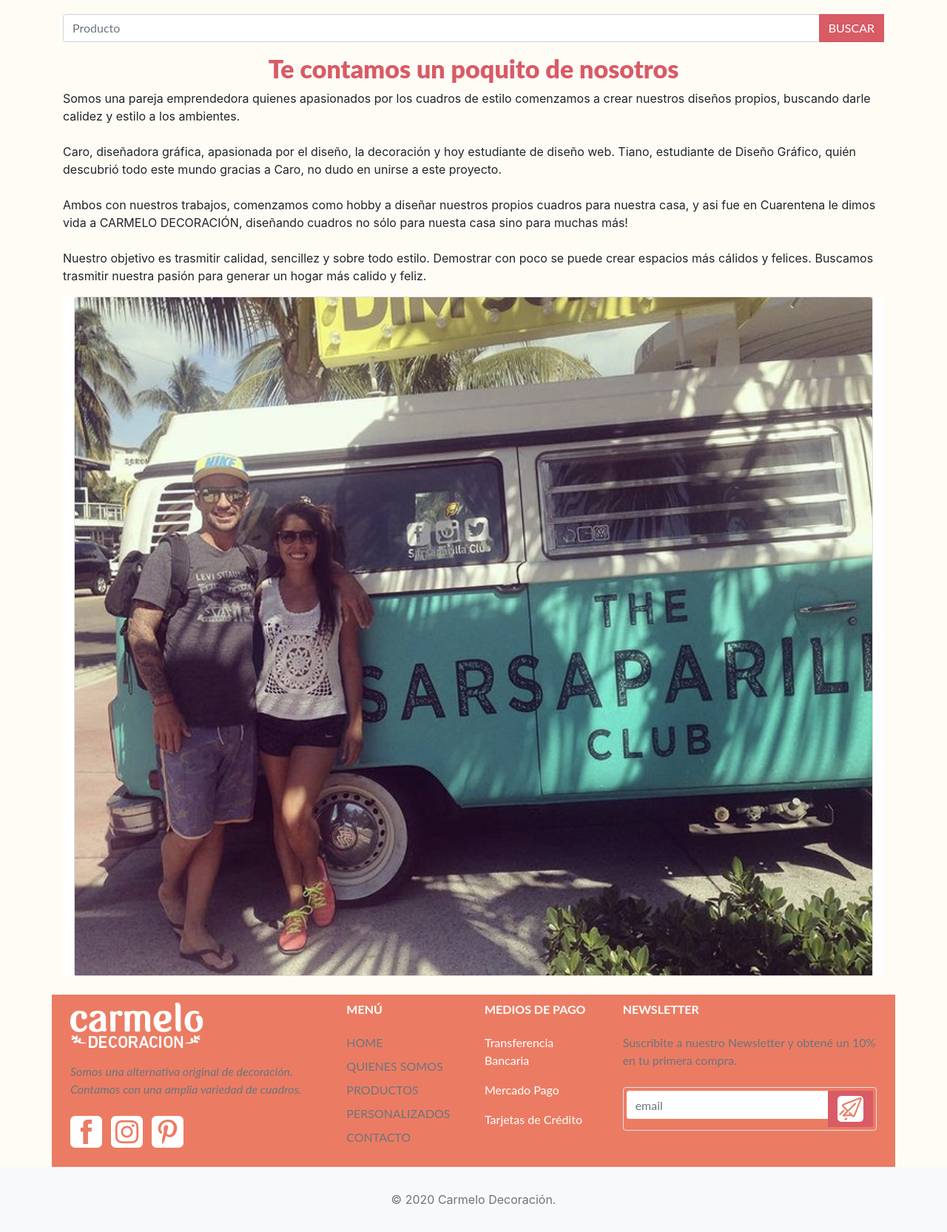
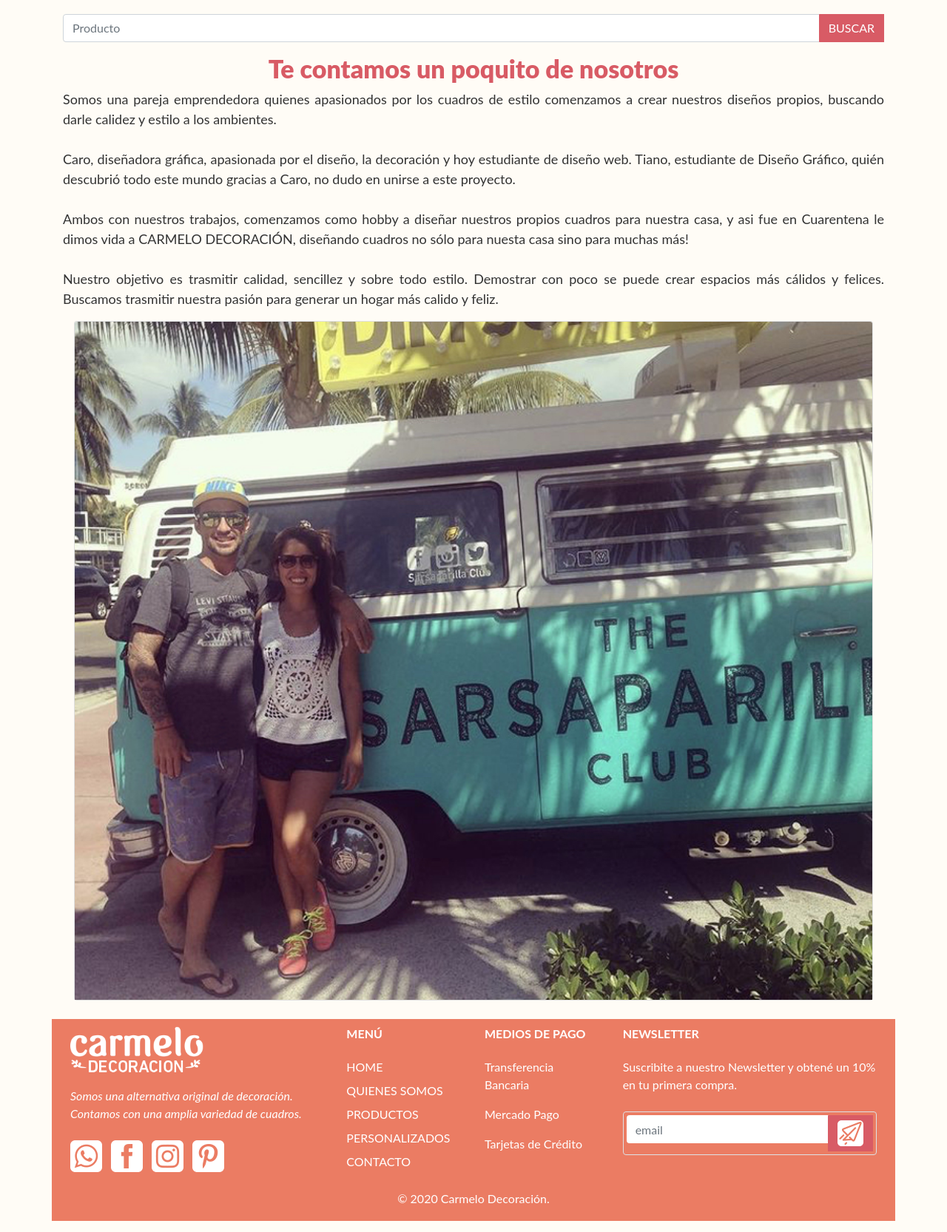
Before and after one commit to efecarola/carmelodecoracio, a website: page pages/quienessomos.html in a window 1280 px wide. Shown: the part 260-1926 px from the top of the page at 74% size. Drawn offline with nearby package versions, Linux system fonts and the light colour scheme; files whose address does not match are found by name.

Commit message:
estilos nuevos

```diff
--- a/pages/quienessomos.html
+++ b/pages/quienessomos.html
@@ -133,13 +133,15 @@
 			</div>
 		</div>
 	</div>
+
 <!-- Footer -->
 
 <div class="container">
 	<div class="row footerPrincipal">
 	  <div class="col-lg-4 col-md-6 mb-4 mb-lg-0"><a href="../index.html"><img src="../img/logoblanco.png" alt="logo" width="180" class="mb-3"></a>
-		<p class="font-italic text-muted">Somos una alternativa original de decoración. Contamos con una amplia variedad de cuadros.</p>
+		<p class="texto__footer-descripcion">Somos una alternativa original de decoración. Contamos con una amplia variedad de cuadros.</p>
 		<ul class="list-inline mt-4">
+		  <li class="list-inline-item"><a href="https://web.whatsapp.com/" target="_blank" title="facebook"><img src="../img/whatsaapfooterblanco.png"></a></li>
 		  <li class="list-inline-item"><a href="https://www.facebook.com/Carmelo-Decoraci%C3%B3n-103039108347442" target="_blank" title="facebook"><img src="../img/facebookfooterblanco.png"></a></li>
 		  <li class="list-inline-item"><a href="https://www.instagram.com/carmelodecoracion/" target="_blank" title="instagram"><img src="../img/instagramfooterblanco.png"></a></li>
 		  <li class="list-inline-item"><a href="https://ar.pinterest.com/caritofleita0282/_saved/" target="_blank" title="pinterest"><img src="../img/pinterestfooterblanco.png"></a></li>
@@ -148,11 +150,11 @@
 	  <div class="col-lg-2 col-md-6 mb-4 mb-lg-0">
 		<h6 class="text-uppercase font-weight-bold mb-4">MENÚ</h6>
 		<ul class="list-unstyled mb-0">
-		  <li class="mb-2"><a href="../index.html" class="text-muted">HOME</a></li>
-		  <li class="mb-2"><a href="quienessomos.html" class="text-muted">QUIENES SOMOS</a></li>
-		  <li class="mb-2"><a href="productos.html" class="text-muted">PRODUCTOS</a></li>
-		  <li class="mb-2"><a href="personalizados.html" class="text-muted">PERSONALIZADOS</a></li>
-		  <li class="mb-2"><a href="contacto.html" class="text-muted">CONTACTO</a></li>
+		  <li class="mb-2"><a href="../index.html" class="texto__footer-nav">HOME</a></li>
+		  <li class="mb-2"><a href="quienessomos.html" class="texto__footer-nav">QUIENES SOMOS</a></li>
+		  <li class="mb-2"><a href="productos.html" class="texto__footer-nav">PRODUCTOS</a></li>
+		  <li class="mb-2"><a href="personalizados.html" class="texto__footer-nav">PERSONALIZADOS</a></li>
+		  <li class="mb-2"><a href="contacto.html" class="texto__footer-nav">CONTACTO</a></li>
 		</ul>
 	  </div>
 	  <div class="col-lg-2 col-md-6 mb-4 mb-lg-0">
@@ -165,23 +167,19 @@
 	  </div>
 	  <div class="col-lg-4 col-md-6 mb-lg-0">
 		<h6 class="text-uppercase font-weight-bold mb-4">Newsletter</h6>
-		<p class="text-muted mb-4">Suscribite a nuestro Newsletter y obtené un 10% en tu primera compra.</p>
+		<p class=" mb-4 texto__footer">Suscribite a nuestro Newsletter y obtené un 10% en tu primera compra.</p>
 		<div class="p-1 rounded border">
 		  <div class="input-group">
 			<input type="email" placeholder="email" aria-describedby="button-addon1" class="form-control border-0 shadow-0">
 			<div class="input-group-append">
-			  <button id="button-addon1" type="submit" class="btn btn-link"><img src="../img/enviarblanco.png"></button>
+			  <button id="button-addon1" type="submit" class="btn btn-link"><img src="img/enviarblanco.png"></button>
 			</div>
 		  </div>
 		</div>
 	  </div>
-	</div>
-  </div>
-
-  <!-- Copyrights -->
-  <div class="bg-light py-4">
-	<div class="container text-center">
-	  <p class="text-muted mb-0 py-2">© 2020 Carmelo Decoración.</p>
+	  <div class="container text-center">
+		<p class="mb-0 py-2 texto__footer">© 2020 Carmelo Decoración.</p>
+	  </div>
 	</div>
   </div>
 </footer>
--- a/scss/_fuentes.scss
+++ b/scss/_fuentes.scss
@@ -9,4 +9,4 @@
 
 $font-family-parrafos: 'Lato', sans-serif;
 $font-weight-parrafos: 400;
-$color-font-parrafos: red;
+$color-font-parrafos: #333333;
--- a/scss/style.scss
+++ b/scss/style.scss
@@ -85,11 +85,6 @@
 }
 }
 
-.parrafos__pages {
-  font-family: $font-family-parrafos;
-  font-weight: $font-weight-parrafos;
-  color: $color-font-parrafos;
-}
 .navbar-nav .nav-item.active .nav-link,
 .navbar-nav .nav-item:hover .nav-link {
     color:#EB7C63 !important;
@@ -173,14 +168,14 @@
   text-align: center;
 }
 
+.parrafos__pages {
+  font-family: $font-family-parrafos;
+  font-weight: $font-weight-parrafos;
+  color: $color-font-parrafos;
+  text-align: justify;
+  font-size: 18px;
+}
 
-.parrafos__pages{
-  color:blue !important;
-  font-family: 'Lato', sans-serif;
-  font-weight: 400;
-  text-align: justify;
-  font-size: 30px;
-}
 
 .titulosSecundariosbox {
   color: #333333;
@@ -263,7 +258,7 @@
   margin-top: 15px;
 }
 
-}
+
 .productosDestacados .cuadros {
   margin-bottom: 20px;
   overflow: hidden;
@@ -312,14 +307,14 @@
 
 /*newsletter*/
 .newsletterPrincipal{
- background-color: black;
+ background-color:#FDD7A1;
  margin-top: 15px;
 }
 .btn-primary {
   background-color: #AFDACF;
   color:#4D4D4D;
-  font-size: 50px;
-  font-family: 'Times New Roman', Times, serif;
+  font-size: 18px;
+  font-family:'Lato', sans-serif;
 }
 
 .btn-primary:hover {
@@ -328,10 +323,6 @@
 }
 
 /*fin newsletter*/
-
-
-/*quienessomos*/
-
 
 
 /*productos*/
@@ -359,6 +350,10 @@
   border: 5px solid #fff;
 }
 
+
+.instrucciones{
+  background-color: red;
+}
 /* fin personalizados*/
 
 /*contacto*/
```
Also changed, not shown: index.html (+1 -1 lines), pages/personalizados.html (+15 -16 lines), pages/productos.html (+18 -19 lines), css/estilos.css.
